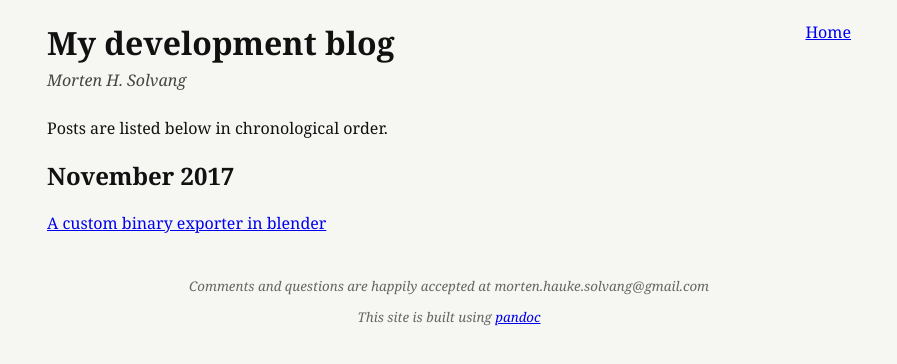
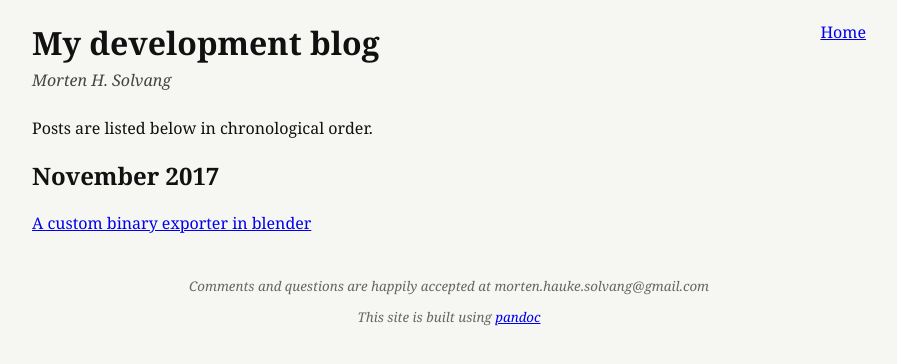
Before and after one commit to seventh-chord/seventh-chord.github.io, a plain HTML site: page site/index.html in a window 1280 px wide. Shown: the whole page, without its empty margins (191-1088 px from the left). Drawn offline with Linux system fonts and the light colour scheme.

Commit message:
Smaller margins on small displays

```diff
--- a/site/style.css
+++ b/site/style.css
@@ -6,8 +6,8 @@ html {
     background-color: #f6f6f3;
     color: #111;
 
-    margin-left: 40px;
-    margin-right: 40px;
+    margin-left: 0.5em;
+    margin-right: 0.5em;
     margin-bottom: 60px;
 
     text-align: justify;
@@ -15,7 +15,7 @@ html {
 
 @media (min-width: 900px) {
     html {
-        width: 820px;
+        width: 850px;
         margin-left: auto;
         margin-right: auto;
     }
```
